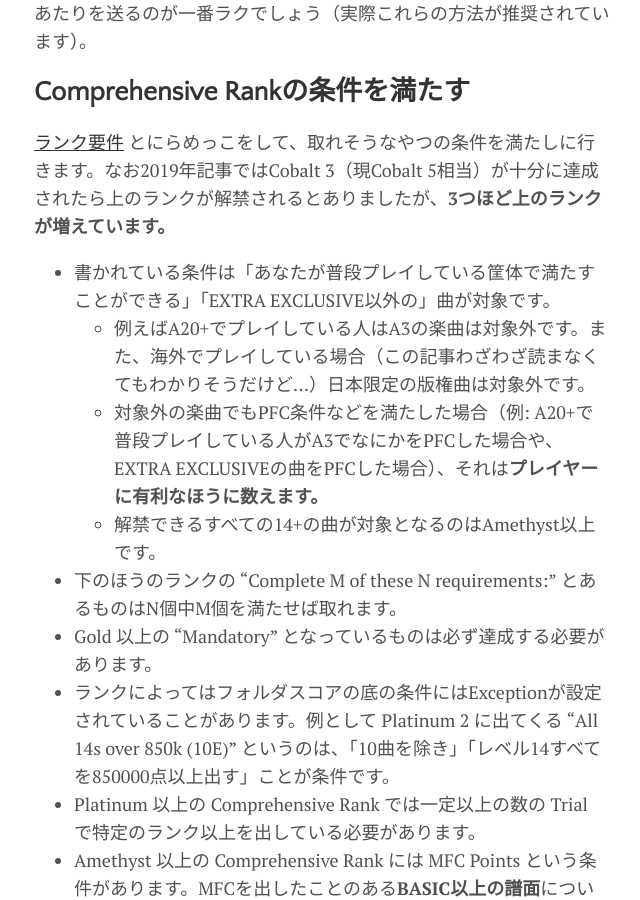
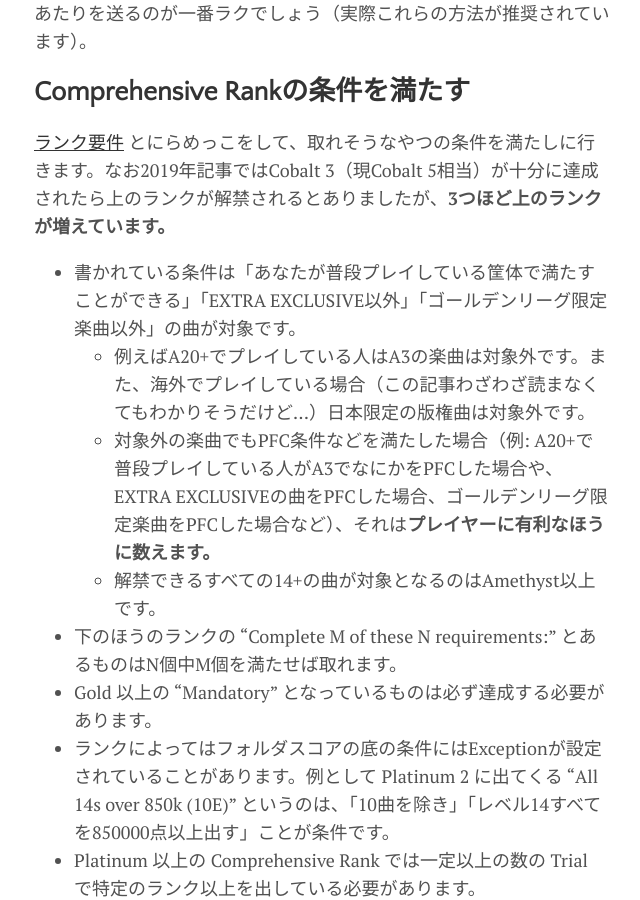
Before and after one commit to sylph01/sylph01.github.io, a Jekyll site: the page built from _posts/2022-05-04-how-to-life4ddr.md, in a window 1280 px wide and 900 px high, scrolled down 3889 px. Shown: the whole window, without its empty margins (318-958 px from the left). Built offline with Jekyll 4.4.1, drawn with Linux system fonts in a browser that asks for light colours; nearby versions of some CDN libraries.

Commit message:
fix: golden league songs aren't required

```diff
--- a/_posts/2022-05-04-how-to-life4ddr.md
+++ b/_posts/2022-05-04-how-to-life4ddr.md
@@ -94,9 +94,9 @@
 
 [ランク要件](https://life4ddr.com/rank-requirements/) とにらめっこをして、取れそうなやつの条件を満たしに行きます。なお2019年記事ではCobalt 3（現Cobalt 5相当）が十分に達成されたら上のランクが解禁されるとありましたが、**3つほど上のランクが増えています。**
 
-- 書かれている条件は「あなたが普段プレイしている筐体で満たすことができる」「EXTRA EXCLUSIVE以外の」曲が対象です。
+- 書かれている条件は「あなたが普段プレイしている筐体で満たすことができる」「EXTRA EXCLUSIVE以外」「ゴールデンリーグ限定楽曲以外」の曲が対象です。
     - 例えばA20+でプレイしている人はA3の楽曲は対象外です。また、海外でプレイしている場合（この記事わざわざ読まなくてもわかりそうだけど…）日本限定の版権曲は対象外です。
-    - 対象外の楽曲でもPFC条件などを満たした場合（例: A20+で普段プレイしている人がA3でなにかをPFCした場合や、EXTRA EXCLUSIVEの曲をPFCした場合）、それは**プレイヤーに有利なほうに数えます。**
+    - 対象外の楽曲でもPFC条件などを満たした場合（例: A20+で普段プレイしている人がA3でなにかをPFCした場合や、EXTRA EXCLUSIVEの曲をPFCした場合、ゴールデンリーグ限定楽曲をPFCした場合など）、それは**プレイヤーに有利なほうに数えます。**
     - 解禁できるすべての14+の曲が対象となるのはAmethyst以上です。
 - 下のほうのランクの "Complete M of these N requirements:" とあるものはN個中M個を満たせば取れます。
 - Gold 以上の "Mandatory" となっているものは必ず達成する必要があります。
```
